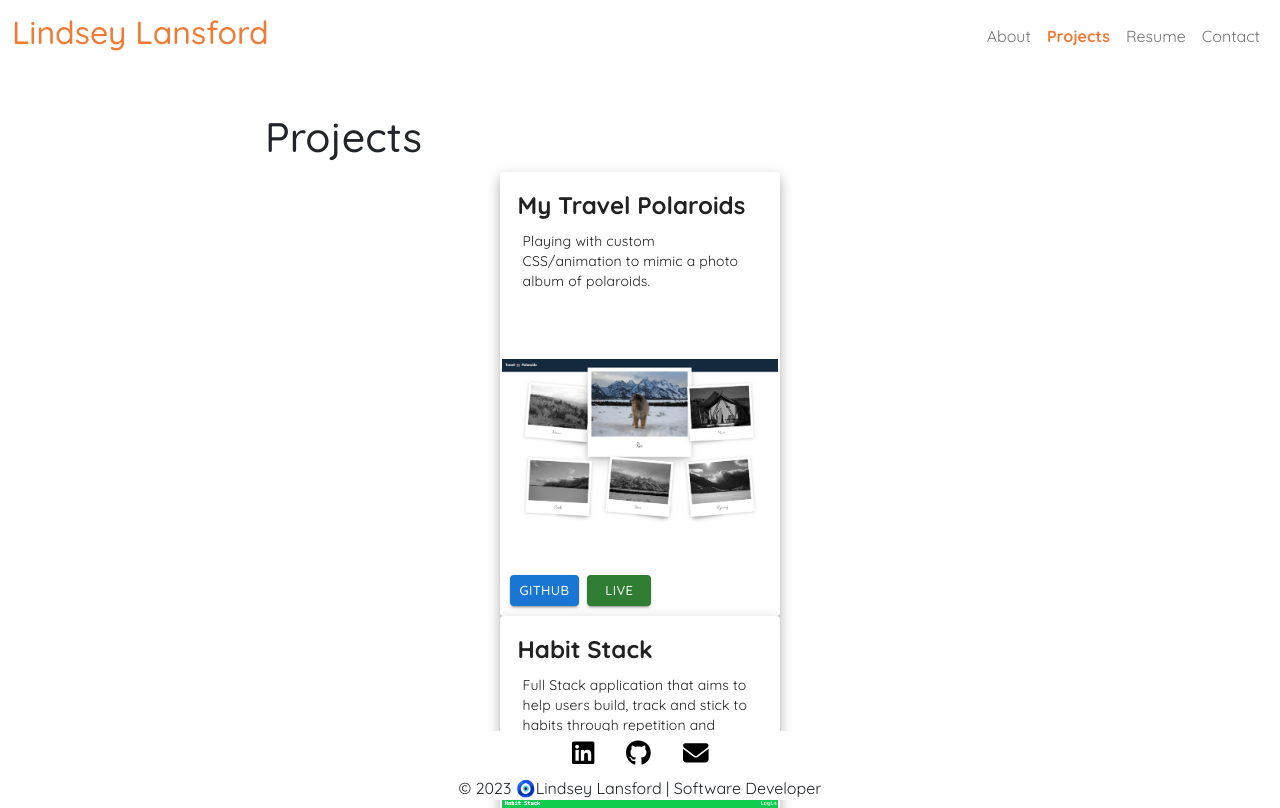
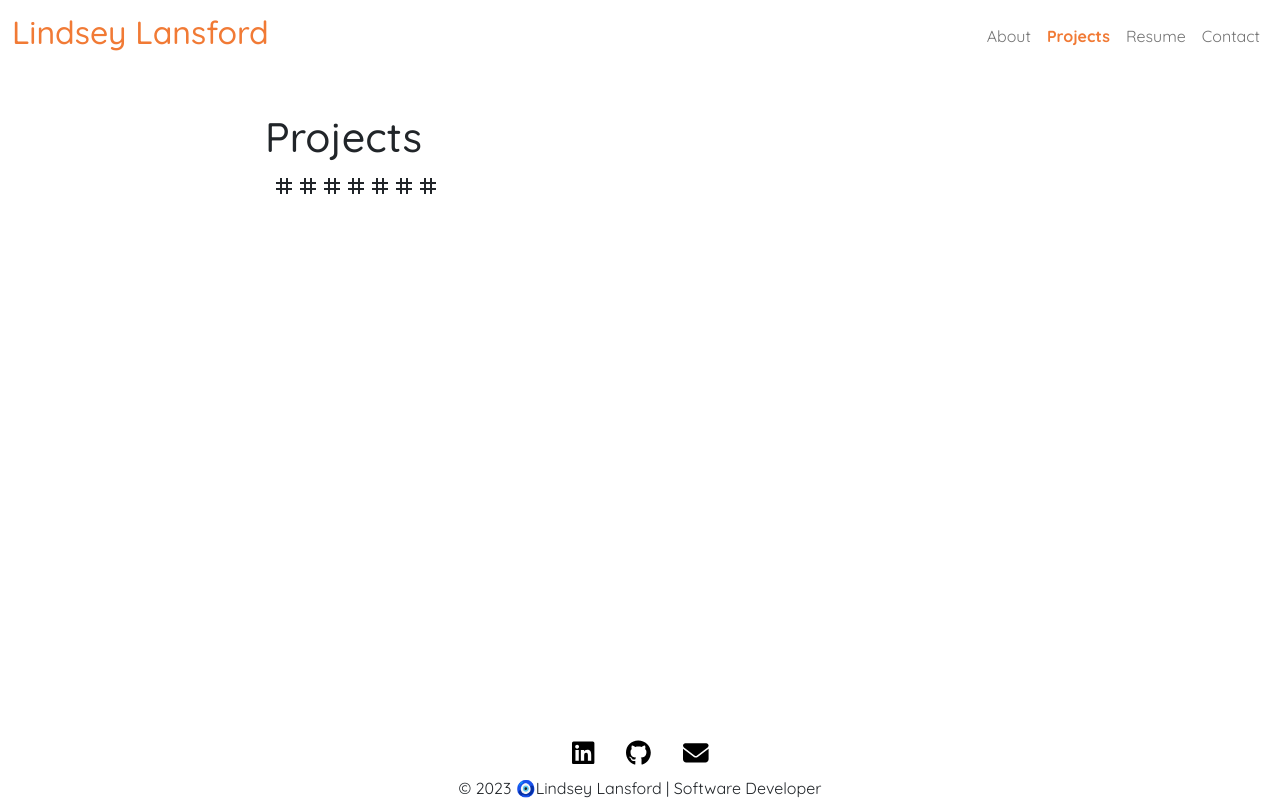
Before and after one commit to lindsey-lansford/react-portfolio, a React (Create React App) app: page /react-portfolio/portfolio in a window 1280 px wide. Shown: the top 808 px of the page. Built offline with nearby package versions, Linux system fonts and the light colour scheme; what react-animations would draw is missing.

Commit message:
trying to work the format of the cards

```diff
--- a/src/components/NewProjectCard.js
+++ b/src/components/NewProjectCard.js
@@ -8,11 +8,11 @@ import {
   CardActions,
   Grid
 } from "@mui/material";
+import { Grid3x3 } from "@mui/icons-material";
 
 const NewProjectCard = (props) => {
   return (
-
-    // <Card sx={{ mt: "1.2rem", border: 1 }} variant="outlined">
+    <Grid3x3>
     <Card raised
       sx={{ maxWidth: 280, margin: "0 auto", padding: "0.1em"}}>
       <CardContent>
@@ -56,7 +56,7 @@ const NewProjectCard = (props) => {
         )}
       </CardActions>
       </Card>
-
+      </Grid3x3>
   );
 };
 
```
